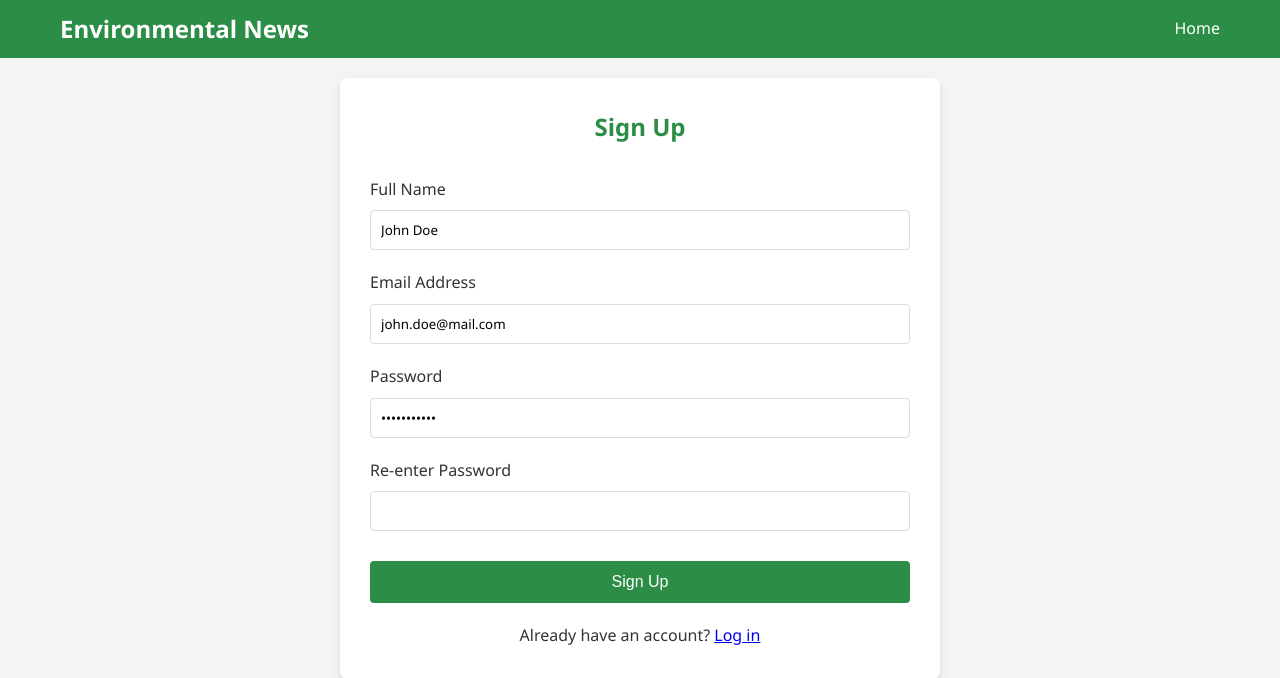
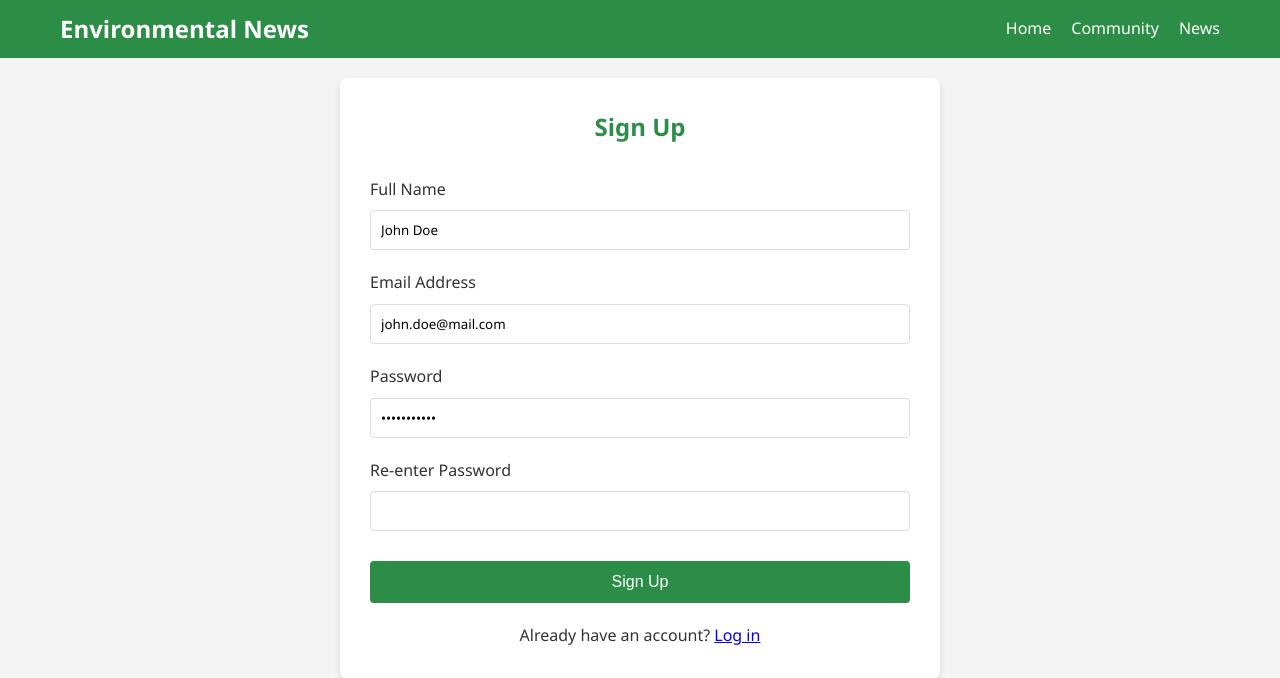
Before and after one commit to TaehunLeee5/env-news-portal, a Flask app: page /signup in a window 1280 px wide. Shown: the top 678 px of the page. Run offline with Flask 3, Linux system fonts and the light colour scheme.

Commit message:
some buttons to be implemented soon

```diff
--- a/app.py
+++ b/app.py
@@ -80,6 +80,5 @@ def map_test():
     return render_template('map_test.html')
 
 
-
 if __name__ == '__main__':
     app.run(debug=True)
--- a/static/content/map_test.js
+++ b/static/content/map_test.js
@@ -74,7 +74,6 @@ function updateWeatherInfo(map, lat, lon) {
       + "Sulphur dioxide (SO<sub>2</sub>)" + data.pollutantInfo.so2 + "\u03BCg/m<sup>3</sup>" + "<br />"
       + "Humidity: " + data.pollutantAqi.h.v + "%";
     document.getElementById('weatherInfo').innerHTML = weatherText;
-    console.log(data);
 
     //swap lon and lat index positions
     var polyCoords = []
@@ -85,6 +84,7 @@ function updateWeatherInfo(map, lat, lon) {
     polygon.bindPopup(data.city); //polygon region label
   });
 }
+
 async function getData(lat, lon) {
     try {
       let req = new FormData()
--- a/templates/layout.html
+++ b/templates/layout.html
@@ -12,6 +12,8 @@
             </div>
             <ul class="nav-links">
                 <li><a href="{{ url_for('home') }}">Home</a></li>
+                <li><a href="{{ url_for('home') }}">Community</a></li>   <!-- not implemented yet -->
+                <li><a href="{{ url_for('home') }}">News</a></li> <!-- not implemented yet -->
                 <!--TODO: logged in users should not see/access login and signup pages-->
                 {% if 'user_id' in session %}
                     <li><a href="{{ url_for('post_article') }}">Post Article</a></li>
```
